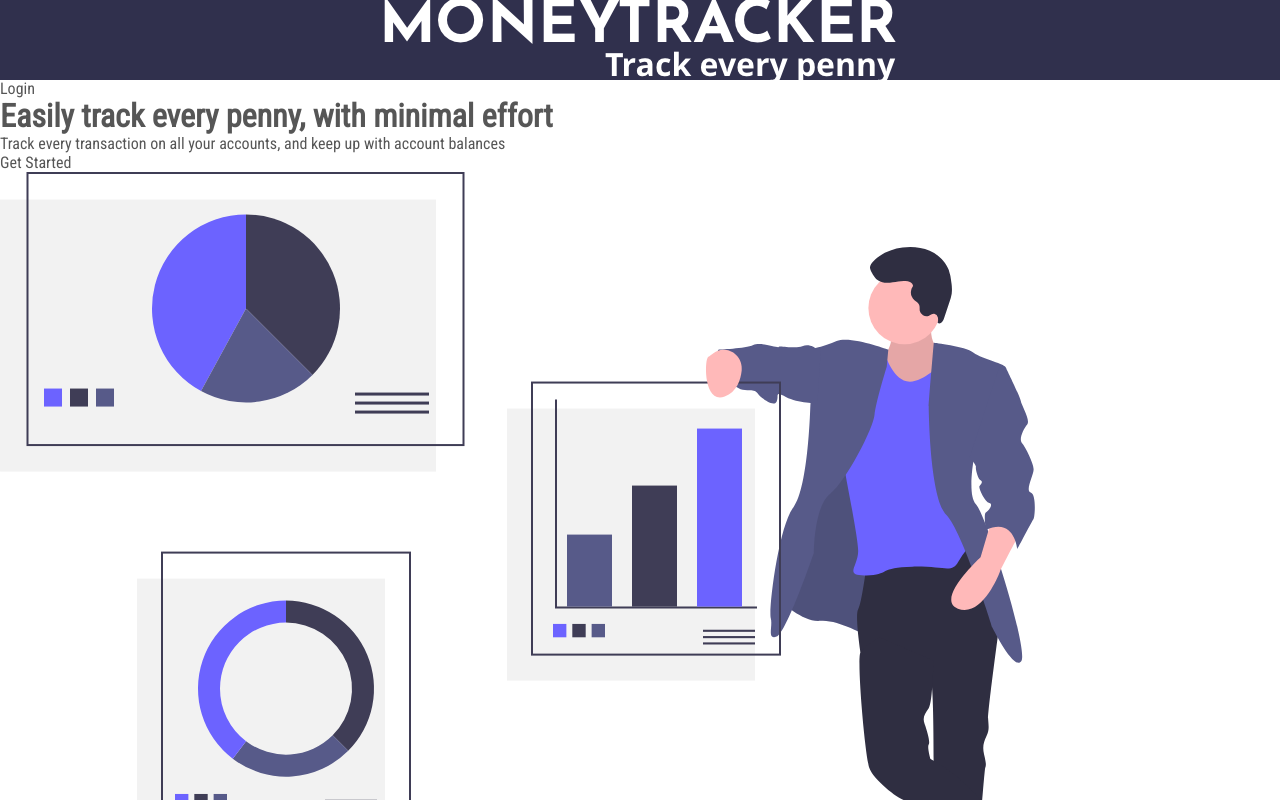
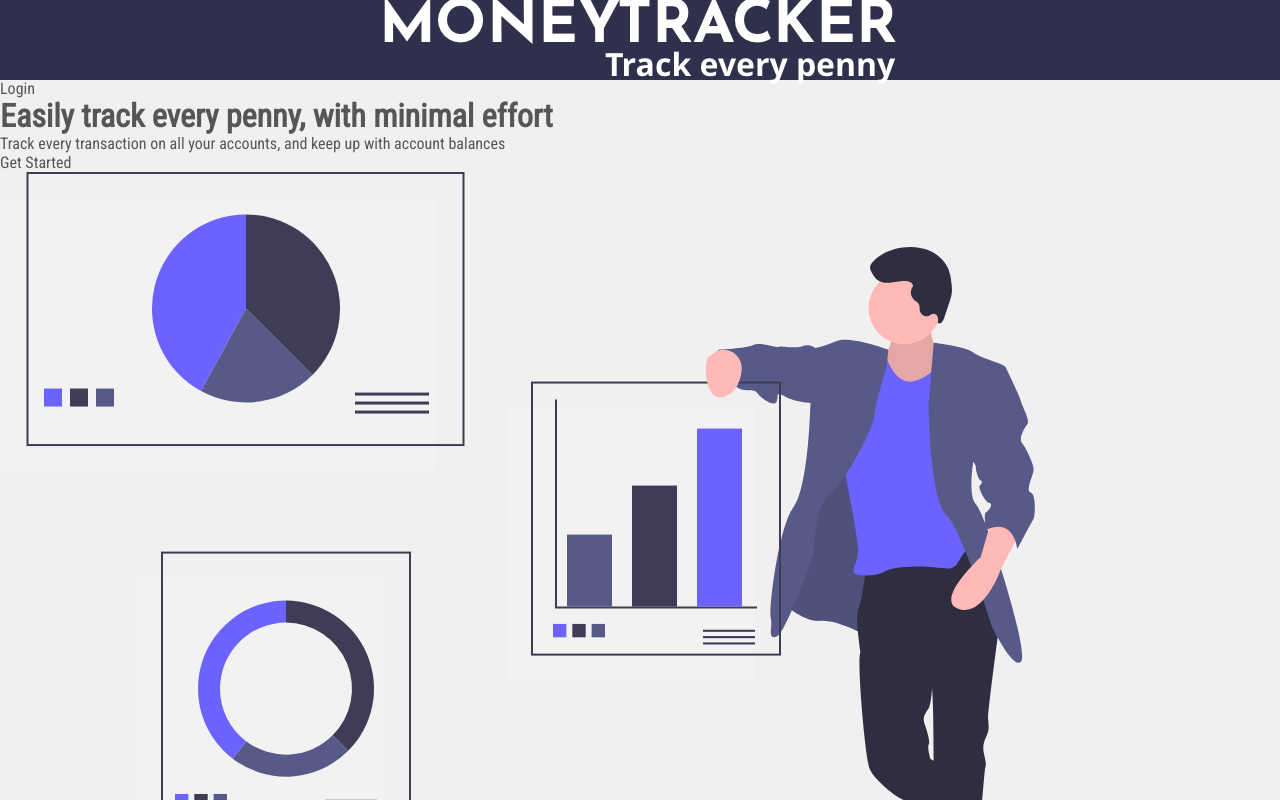
Before and after one commit to zenonn37/money, a Vue app: page / in a window 1280 px wide. Shown: the top 800 px of the page. Built offline with nearby package versions, Linux system fonts and the light colour scheme; no server answers; what vue-apexcharts, vue-datetime, vue-js-modal, vue-scroll-loader would draw is missing.

Commit message:
updated dash

```diff
--- a/src/style/main.css
+++ b/src/style/main.css
@@ -871,7 +871,7 @@ html {
 }
 
 body {
-  background-color: #fff;
+  background-color: #f0f0f0;
   font-family: "Roboto Condensed", sans-serif;
   font-size: 16px;
   color: #565656;
--- a/src/style/main.scss
+++ b/src/style/main.scss
@@ -45,7 +45,7 @@ html {
 }
 
 body {
-  background-color: $white;
+  background-color: $off-white;
   font-family: "Roboto Condensed", sans-serif;
   font-size: 16px;
   color: $fontColor;
--- a/src/views/accounts/Analytics.vue
+++ b/src/views/accounts/Analytics.vue
@@ -118,6 +118,10 @@
                 </li>
                 <li>
                   <h3>Largest Purchase</h3>
+                  <p>{{transactions | currency}}</p>
+                </li>
+                <li>
+                  <h3>Average Balance</h3>
                   <p>{{transactions | currency}}</p>
                 </li>
               </ul>
@@ -321,15 +325,16 @@ export default {
       return this.$store.getters["transactions/GET_CHARTS"];
     },
     transactions() {
-      const trans = this.$store.getters["transactions/GET_TRANSACTIONS"];
-      //const array = [1, 34, 60];
       let amount = [];
-      trans.forEach(ele => {
+      this.analytic.debit.forEach(ele => {
         amount.push(ele.amount);
       });
 
       const lg = Math.max(...amount);
       return lg;
+    },
+    avgBalance() {
+      return this.analytic.balance / 28;
     }
   },
 
```
Also changed, not shown: 1 other file (tests, documents, lock files or other folders).
